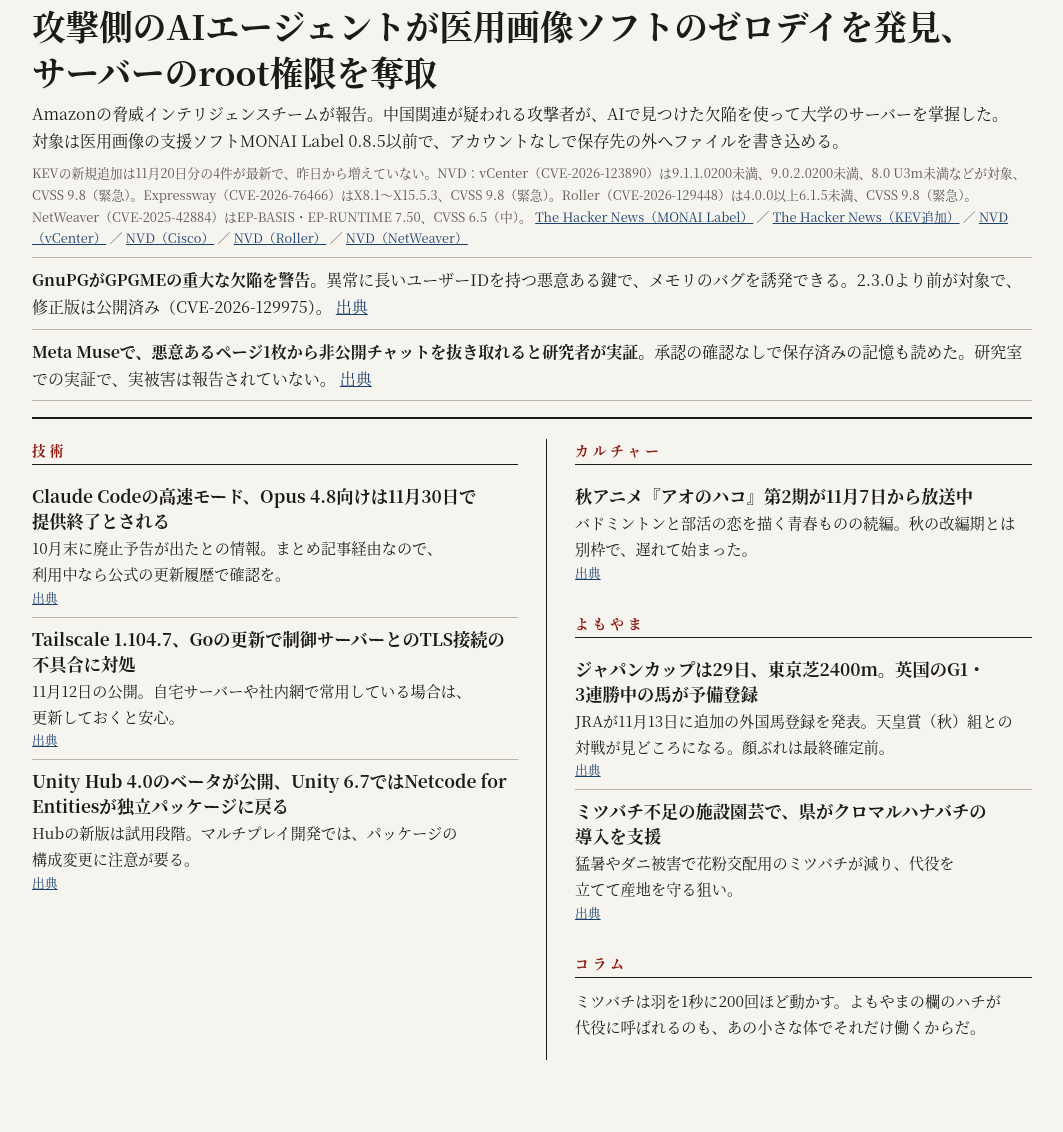
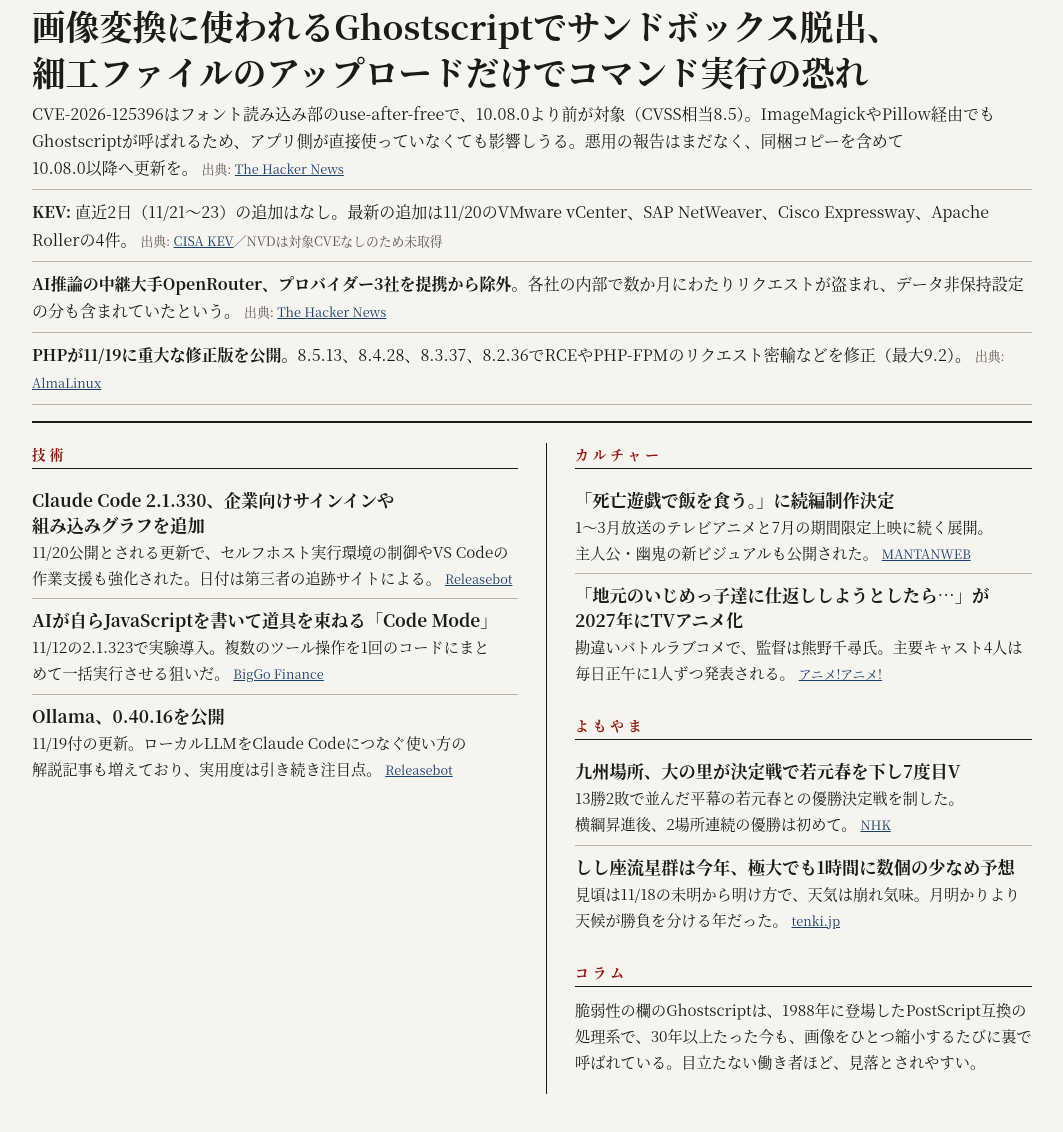
Before and after one commit to Yocchi3191/chokan, a plain HTML site: page index.html in a window 1280 px wide. Shown: the part 256-1388 px from the top of the page, without its empty margins (108-1171 px from the left). Before the commit the page ends 1356 px from the top, so only its background shows below. Drawn offline with Linux system fonts and the light colour scheme.

Commit message:
朝刊 2026-11-23
Co-Authored-By: Claude Sonnet 5.5 <noreply@anthropic.com>
Claude-Session: https://claude.ai/code/session_01CVvxcKWNNUkG2RnPD8YQXx

```diff
--- a/index.html
+++ b/index.html
@@ -41,17 +41,17 @@ a{color:var(--link)}
 <div class="wrap">
 <header class="mast">
 <h1>朝刊</h1>
-<p>令和8年11月22日（日）</p>
+<p>令和8年11月23日（月）</p>
 </header>
 
 <section class="lead">
 <div class="sec">脆弱性</div>
-<h2>攻撃側のAIエージェントが医用画像ソフトのゼロデイを発見、サーバーのroot権限を奪取</h2>
-<p>Amazonの脅威インテリジェンスチームが報告。中国関連が疑われる攻撃者が、AIで見つけた欠陥を使って大学のサーバーを掌握した。対象は医用画像の支援ソフトMONAI Label 0.8.5以前で、アカウントなしで保存先の外へファイルを書き込める。</p>
-<p class="src">KEVの新規追加は11月20日分の4件が最新で、昨日から増えていない。NVD：vCenter（CVE-2026-123890）は9.1.1.0200未満、9.0.2.0200未満、8.0 U3m未満などが対象、CVSS 9.8（緊急）。Expressway（CVE-2026-76466）はX8.1〜X15.5.3、CVSS 9.8（緊急）。Roller（CVE-2026-129448）は4.0.0以上6.1.5未満、CVSS 9.8（緊急）。NetWeaver（CVE-2025-42884）はEP-BASIS・EP-RUNTIME 7.50、CVSS 6.5（中）。 <a href="https://thehackernews.com/2026/11/attackers-ai-agents-found-zero-day-in.html">The Hacker News（MONAI Label）</a> ／ <a href="https://thehackernews.com/2026/11/hackers-exploit-critical-vmware-cisco.html">The Hacker News（KEV追加）</a> ／ <a href="https://services.nvd.nist.gov/rest/json/cves/2.0?cveId=CVE-2026-123890">NVD（vCenter）</a> ／ <a href="https://services.nvd.nist.gov/rest/json/cves/2.0?cveId=CVE-2026-76466">NVD（Cisco）</a> ／ <a href="https://services.nvd.nist.gov/rest/json/cves/2.0?cveId=CVE-2026-129448">NVD（Roller）</a> ／ <a href="https://services.nvd.nist.gov/rest/json/cves/2.0?cveId=CVE-2025-42884">NVD（NetWeaver）</a></p>
+<h2>画像変換に使われるGhostscriptでサンドボックス脱出、細工ファイルのアップロードだけでコマンド実行の恐れ</h2>
+<p>CVE-2026-125396はフォント読み込み部のuse-after-freeで、10.08.0より前が対象（CVSS相当8.5）。ImageMagickやPillow経由でもGhostscriptが呼ばれるため、アプリ側が直接使っていなくても影響しうる。悪用の報告はまだなく、同梱コピーを含めて10.08.0以降へ更新を。 <span class="src">出典: <a href="https://thehackernews.com/2026/11/researchers-demonstrate-ghostscript.html">The Hacker News</a></span></p>
 <ul>
-<li><b>GnuPGがGPGMEの重大な欠陥を警告。</b>異常に長いユーザーIDを持つ悪意ある鍵で、メモリのバグを誘発できる。2.3.0より前が対象で、修正版は公開済み（CVE-2026-129975）。 <a href="https://thehackernews.com/2026/11/gnupg-warns-critical-gpgme-flaw-could.html">出典</a></li>
-<li><b>Meta Museで、悪意あるページ1枚から非公開チャットを抜き取れると研究者が実証。</b>承認の確認なしで保存済みの記憶も読めた。研究室での実証で、実被害は報告されていない。 <a href="https://thehackernews.com/2026/11/a-single-malicious-webpage-let.html">出典</a></li>
+<li><b>KEV:</b> 直近2日（11/21〜23）の追加はなし。最新の追加は11/20のVMware vCenter、SAP NetWeaver、Cisco Expressway、Apache Rollerの4件。 <span class="src">出典: <a href="https://github.com/cisagov/kev-data">CISA KEV</a>／NVDは対象CVEなしのため未取得</span></li>
+<li><b>AI推論の中継大手OpenRouter、プロバイダー3社を提携から除外。</b>各社の内部で数か月にわたりリクエストが盗まれ、データ非保持設定の分も含まれていたという。 <span class="src">出典: <a href="https://thehackernews.com/2026/11/openrouter-drops-3-providers-after.html">The Hacker News</a></span></li>
+<li><b>PHPが11/19に重大な修正版を公開。</b>8.5.13、8.4.28、8.3.37、8.2.36でRCEやPHP-FPMのリクエスト密輸などを修正（最大9.2）。 <span class="src">出典: <a href="https://almalinux.org/blog/2026-11-19-php-security-release/">AlmaLinux</a></span></li>
 </ul>
 </section>
 
@@ -60,19 +60,16 @@ a{color:var(--link)}
 <section>
 <div class="sec">技術</div>
 <article>
-<h3>Claude Codeの高速モード、Opus 4.8向けは11月30日で提供終了とされる</h3>
-<p>10月末に廃止予告が出たとの情報。まとめ記事経由なので、利用中なら公式の更新履歴で確認を。</p>
-<p class="src"><a href="https://blog.mean.ceo/claude-code-news-november-2026/">出典</a></p>
+<h3>Claude Code 2.1.330、企業向けサインインや組み込みグラフを追加</h3>
+<p>11/20公開とされる更新で、セルフホスト実行環境の制御やVS Codeの作業支援も強化された。日付は第三者の追跡サイトによる。 <span class="src"><a href="https://releasebot.io/updates/anthropic/claude-code">Releasebot</a></span></p>
 </article>
 <article>
-<h3>Tailscale 1.104.7、Goの更新で制御サーバーとのTLS接続の不具合に対処</h3>
-<p>11月12日の公開。自宅サーバーや社内網で常用している場合は、更新しておくと安心。</p>
-<p class="src"><a href="https://releasebot.io/updates/tailscale">出典</a></p>
+<h3>AIが自らJavaScriptを書いて道具を束ねる「Code Mode」</h3>
+<p>11/12の2.1.323で実験導入。複数のツール操作を1回のコードにまとめて一括実行させる狙いだ。 <span class="src"><a href="https://finance.biggo.com/news/6efa4746-51a2-4806-b2cd-1049feb0153f">BigGo Finance</a></span></p>
 </article>
 <article>
-<h3>Unity Hub 4.0のベータが公開、Unity 6.7ではNetcode for Entitiesが独立パッケージに戻る</h3>
-<p>Hubの新版は試用段階。マルチプレイ開発では、パッケージの構成変更に注意が要る。</p>
-<p class="src"><a href="https://discussions.unity.com/tag/official/160110">出典</a></p>
+<h3>Ollama、0.40.16を公開</h3>
+<p>11/19付の更新。ローカルLLMをClaude Codeにつなぐ使い方の解説記事も増えており、実用度は引き続き注目点。 <span class="src"><a href="https://releasebot.io/updates/ollama">Releasebot</a></span></p>
 </article>
 </section>
 </div>
@@ -81,29 +78,30 @@ a{color:var(--link)}
 <section>
 <div class="sec">カルチャー</div>
 <article>
-<h3>秋アニメ『アオのハコ』第2期が11月7日から放送中</h3>
-<p>バドミントンと部活の恋を描く青春ものの続編。秋の改編期とは別枠で、遅れて始まった。</p>
-<p class="src"><a href="https://www.crank-in.net/animation/autumn2026">出典</a></p>
+<h3>「死亡遊戯で飯を食う。」に続編制作決定</h3>
+<p>1〜3月放送のテレビアニメと7月の期間限定上映に続く展開。主人公・幽鬼の新ビジュアルも公開された。 <span class="src"><a href="https://mantan-web.jp/article/20261122dog00m200012000a.html">MANTANWEB</a></span></p>
+</article>
+<article>
+<h3>「地元のいじめっ子達に仕返ししようとしたら…」が2027年にTVアニメ化</h3>
+<p>勘違いバトルラブコメで、監督は熊野千尋氏。主要キャスト4人は毎日正午に1人ずつ発表される。 <span class="src"><a href="https://animeanime.jp/article/2026/11/20/104963.html">アニメ!アニメ!</a></span></p>
 </article>
 </section>
 
 <section>
 <div class="sec">よもやま</div>
 <article>
-<h3>ジャパンカップは29日、東京芝2400m。英国のG1・3連勝中の馬が予備登録</h3>
-<p>JRAが11月13日に追加の外国馬登録を発表。天皇賞（秋）組との対戦が見どころになる。顔ぶれは最終確定前。</p>
-<p class="src"><a href="https://www.jra.go.jp/news/202611/111306.html">出典</a></p>
+<h3>九州場所、大の里が決定戦で若元春を下し7度目V</h3>
+<p>13勝2敗で並んだ平幕の若元春との優勝決定戦を制した。横綱昇進後、2場所連続の優勝は初めて。 <span class="src"><a href="https://news.web.nhk/newsweb/na/nd-20261122de80055">NHK</a></span></p>
 </article>
 <article>
-<h3>ミツバチ不足の施設園芸で、県がクロマルハナバチの導入を支援</h3>
-<p>猛暑やダニ被害で花粉交配用のミツバチが減り、代役を立てて産地を守る狙い。</p>
-<p class="src"><a href="https://kumanichi.com/articles/1986126">出典</a></p>
+<h3>しし座流星群は今年、極大でも1時間に数個の少なめ予想</h3>
+<p>見頃は11/18の未明から明け方で、天気は崩れ気味。月明かりより天候が勝負を分ける年だった。 <span class="src"><a href="https://tenki.jp/forecaster/y_nakagawa/2026/11/17/41341.html">tenki.jp</a></span></p>
 </article>
 </section>
 
 <section class="column">
 <div class="sec">コラム</div>
-<p>ミツバチは羽を1秒に200回ほど動かす。よもやまの欄のハチが代役に呼ばれるのも、あの小さな体でそれだけ働くからだ。</p>
+<p>脆弱性の欄のGhostscriptは、1988年に登場したPostScript互換の処理系で、30年以上たった今も、画像をひとつ縮小するたびに裏で呼ばれている。目立たない働き者ほど、見落とされやすい。</p>
 </section>
 </div>
 </div>
```
Also changed, not shown: archive.html (+1 -0 lines), issues/2026-11-23.html (added, +109 -0 lines).
